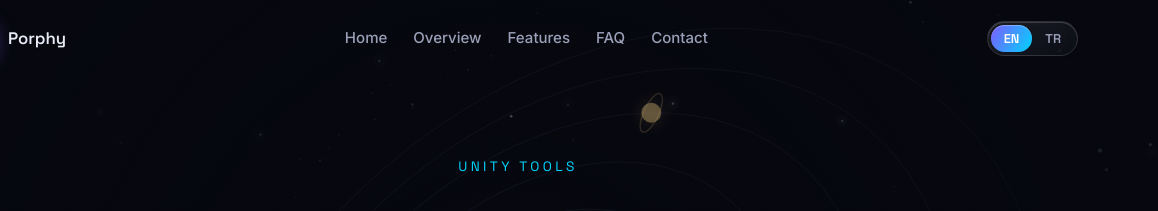
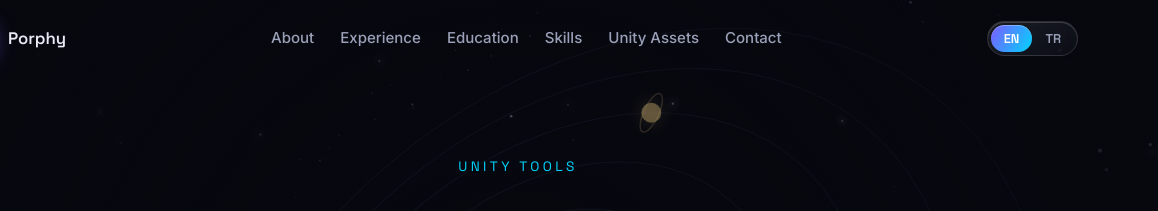
Before and after one commit to Porphyri0n/porphyri0n.github.io, a plain HTML site: page tools/index.html in a window 1280 px wide. Shown: the top 211 px of the page, 122-1280 px from the left. Drawn offline with Linux system fonts and the light colour scheme; animation ran at ten frames a second.

Commit message:
refactor: rename navbar Tools to Unity Assets and sync tools page navbar with main page

```diff
--- a/script.js
+++ b/script.js
@@ -18,7 +18,7 @@
       "nav.experience": "Experience",
       "nav.education": "Education",
       "nav.skills": "Skills",
-      "nav.tools": "Tools",
+      "nav.unityAssets": "Unity Assets",
       "nav.contact": "Contact",
 
       "hero.kicker": "Game Developer",
@@ -110,7 +110,7 @@
       "nav.experience": "Deneyim",
       "nav.education": "Eğitim",
       "nav.skills": "Yetenekler",
-      "nav.tools": "Araçlar",
+      "nav.unityAssets": "Unity Varlıkları",
       "nav.contact": "İletişim",
 
       "hero.kicker": "Oyun Geliştirici",
--- a/tools/index.html
+++ b/tools/index.html
@@ -40,11 +40,12 @@
         <span class="logo-text">Porphy</span>
       </a>
       <nav class="nav-links" id="navLinks" aria-label="Main menu">
-        <a href="../" data-i18n="nav.home">Home</a>
-        <a href="#overview" data-i18n="nav.overview">Overview</a>
-        <a href="#features" data-i18n="nav.features">Features</a>
-        <a href="#faq" data-i18n="nav.faq">FAQ</a>
-        <a href="#contact" data-i18n="nav.contact">Contact</a>
+        <a href="../#about" data-i18n="nav.about">About</a>
+        <a href="../#experience" data-i18n="nav.experience">Experience</a>
+        <a href="../#education" data-i18n="nav.education">Education</a>
+        <a href="../#skills" data-i18n="nav.skills">Skills</a>
+        <a href="./" class="active" data-i18n="nav.unityAssets">Unity Assets</a>
+        <a href="../#contact" data-i18n="nav.contact">Contact</a>
       </nav>
       <div class="nav-right">
         <div class="lang-toggle" role="group" aria-label="Language selection">
@@ -235,10 +236,6 @@ UserSettings/AutoBuildVersionLogger/
         "meta.title": "Unity Tools — Erdoğan Başer",
         "meta.desc": "Unity Editor tools by Erdoğan Başer — AutoBuild & Version Logger: automated versioning, structured build output, changelogs and build history.",
 
-        "nav.home": "Home",
-        "nav.overview": "Overview",
-        "nav.features": "Features",
-        "nav.faq": "FAQ",
 
         "hero.kicker": "Unity Tools",
         "hero.desc": "Editor extensions that automate the repetitive parts of game development. Each tool comes from a real production need and adds nothing to your runtime builds.",
@@ -287,10 +284,6 @@ UserSettings/AutoBuildVersionLogger/
         "meta.title": "Unity Araçları — Erdoğan Başer",
         "meta.desc": "Erdoğan Başer'in Unity Editor araçları — AutoBuild & Version Logger: otomatik sürümleme, yapılandırılmış build çıktısı, changelog ve build geçmişi.",
 
-        "nav.home": "Ana Sayfa",
-        "nav.overview": "Genel Bakış",
-        "nav.features": "Özellikler",
-        "nav.faq": "SSS",
 
         "hero.kicker": "Unity Araçları",
         "hero.desc": "Oyun geliştirmenin tekrarlayan adımlarını otomatikleştiren Unity Editor eklentileri. Her araç gerçek bir üretim ihtiyacından doğar ve çalışma zamanı build'lerinize hiçbir şey eklemez.",
```
Also changed, not shown: index.html (+1 -1 lines).
